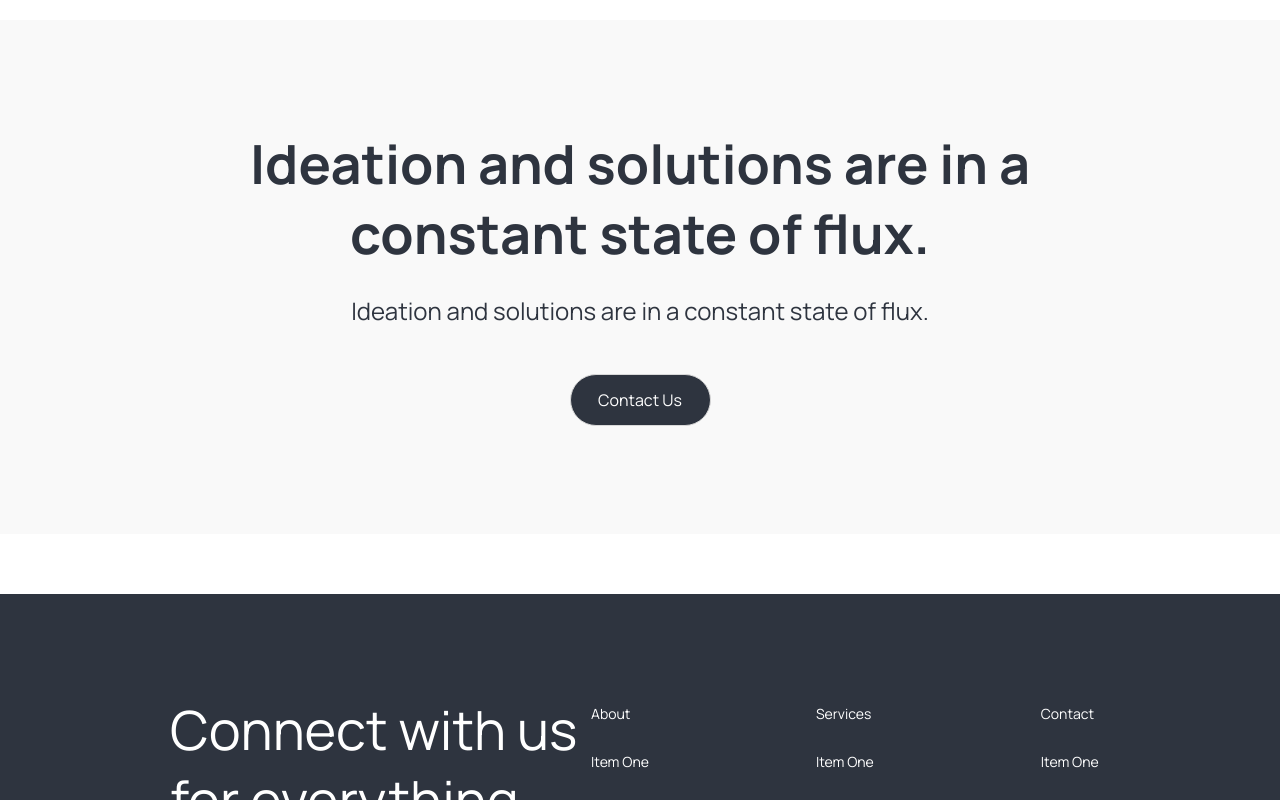
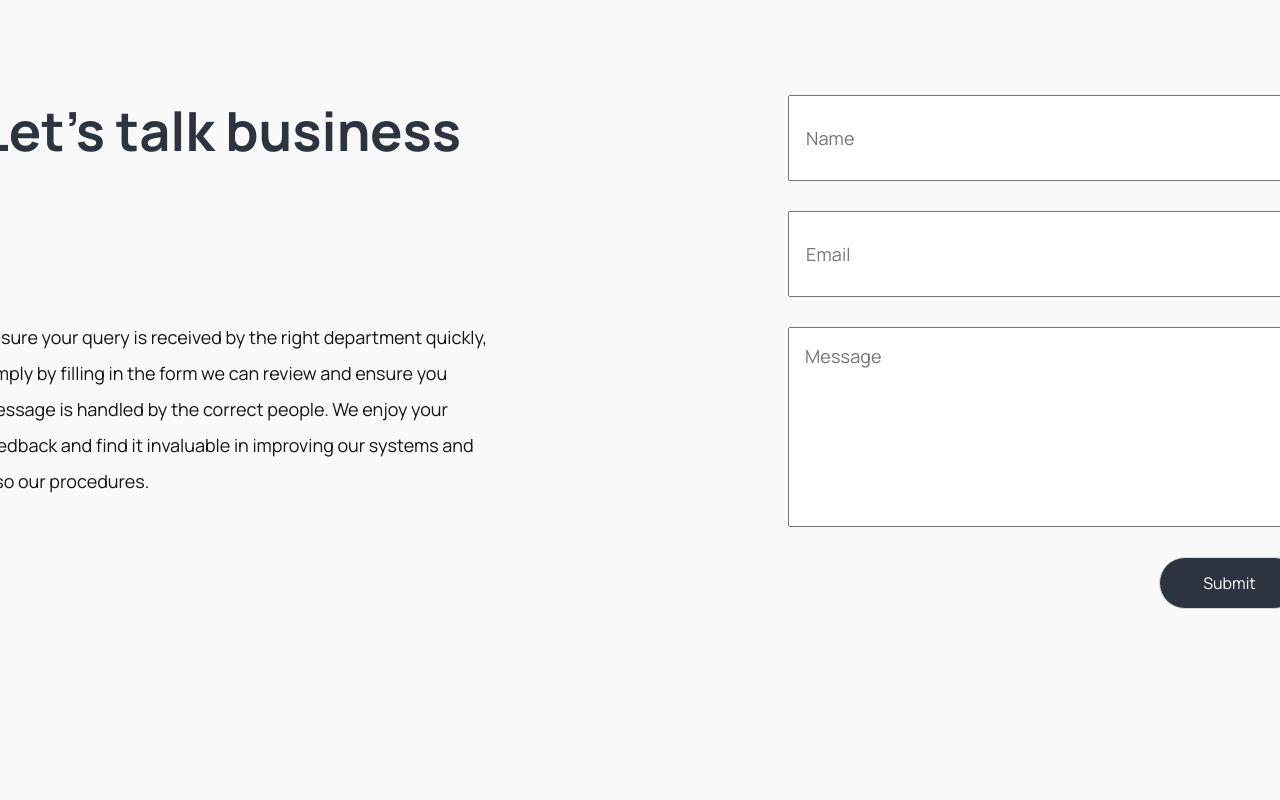
Before and after one commit to Doktorlich/petProject-1, a website built with Vite: page index.html in a window 1280 px wide. Both pictures are taken after a click on the button "Contact Us". Shown: the part 4647-5447 px from the top of the page. Built offline with nearby package versions, Linux system fonts and the light colour scheme.

Commit message:
Add modal window "contact us"
	Writing logic for interacting with a js window

```diff
--- a/index.html
+++ b/index.html
@@ -206,7 +206,7 @@
               <h2 class="contact__h2">Ideation and solutions are in a constant state of flux.</h2>
               <p class="contact__desc">Ideation and solutions are in a constant state of flux.</p>
             </div>
-            <button class="btn-more">Contact Us</button>
+            <button class="contact__btn btn-more">Contact Us</button>
           </div>
         </div>
       </div>
@@ -257,6 +257,27 @@
     </div>
   </footer>
 
+  <div class="modal-window hidden">
+    <span class="modal-window__exit"><img src="./public/images/cross.svg" alt="x"></span>
+    <div class="modal-window__inner">
+      <aside class="desc-content">
+        <h2 class="desc-content__h2">Let’s talk business</h2>
+        <p class="desc-content__p">Ensure your query is received by the right department quickly, simply by filling in
+          the form we can review and ensure you message is handled by the correct people. We enjoy your feedback and
+          find it invaluable in improving our systems and also our procedures.</p>
+      </aside>
+      <form class="form" action="#" id="mw-id">
+        <!-- <form class="form" action="#" method="post" id="mw-id"> -->
+        <input class="form__field-item" type="text" placeholder="Name" name="name">
+        <input class="form__field-item" type="email" placeholder="Email" name="email">
+        <textarea class="form__area-item" placeholder="Message" name="message"></textarea>
+        <input class="btn-more" type="button" value="Submit" form="mw-id">
+        <!-- <input class="btn-more" type="submit" value="Submit" form="mw-id"> -->
+      </form>
+    </div>
+  </div>
+
+  <div class="overlay hidden"></div>
 </body>
 
 </html>
--- a/src/js/main.js
+++ b/src/js/main.js
@@ -1 +1,31 @@
 import "../scss/style.scss";
+
+const contactBtn = document.querySelector(".contact__btn");
+const modalWindow = document.querySelector(".modal-window");
+const overlay = document.querySelector(".overlay");
+const close = document.querySelector(".modal-window__exit");
+
+contactBtn.addEventListener("click", e => {
+    e.preventDefault();
+    modalWindow.classList.remove("hidden");
+    overlay.classList.remove("hidden");
+});
+
+close.addEventListener("click", e => {
+    e.preventDefault();
+    modalWindow.classList.add("hidden");
+    overlay.classList.add("hidden");
+});
+
+overlay.addEventListener("click", e => {
+    e.preventDefault();
+    modalWindow.classList.add("hidden");
+    overlay.classList.add("hidden");
+});
+document.addEventListener("keydown", e => {
+
+    if (e.key === "Escape") {
+        modalWindow.classList.add("hidden");
+        overlay.classList.add("hidden");
+    }
+});
--- a/src/scss/content__contact.scss
+++ b/src/scss/content__contact.scss
@@ -7,7 +7,6 @@
 
     &__wrapper {
         display: flex;
-
         justify-content: center;
         align-items: center;
         width: 1600px;
--- /dev/null
+++ b/src/scss/modal-window.scss
@@ -0,0 +1,86 @@
+.modal-window {
+    position: fixed;
+    z-index: 1;
+    top: 50%;
+    left: 50%;
+    transform: translate(-50%, -50%);
+
+    // .modal-window__inner
+    display: flex;
+    align-items: center;
+    justify-content: center;
+    width: 1600px;
+    height: 800px;
+    background: rgb(249, 249, 249);
+    &__inner {
+        display: flex;
+        justify-content: space-between;
+        width: 1320px;
+        height: 610px;
+    }
+
+    &__exit {
+        width: 50px;
+        height: 50px;
+        position: absolute;
+        top: 50px;
+        right: 50px;
+        cursor: pointer;
+
+        &:active {
+            transform: rotate(45deg);
+            transition: 0.3s;
+        }
+    }
+}
+
+.form {
+    // .form__field-item
+    display: flex;
+    flex-direction: column;
+    gap: 30px;
+    align-items: end;
+
+    &__field-item {
+        color: rgb(119, 119, 119);
+        font-family: "ManropeRegular";
+        font-size: 18px;
+        font-weight: 500;
+        line-height: 24px;
+        letter-spacing: 0.15px;
+        width: 512px;
+        height: 86px;
+        padding: 16px;
+    }
+
+    // .form__area-item
+
+    &__area-item {
+        color: rgb(119, 119, 119);
+        font-family: "ManropeRegular";
+        font-size: 18px;
+        font-weight: 500;
+        line-height: 24px;
+        letter-spacing: 0.15px;
+        width: 512px;
+        height: 200px;
+        padding: 16px;
+        resize: none;
+    }
+}
+input.btn-more {
+    cursor: pointer;
+}
+
+.modal-window.desc-content {
+    height: 100px;
+    // .desc-content__h2
+
+    &__h2 {
+    }
+
+    // .desc-content__p
+
+    &__p {
+    }
+}
--- a/src/scss/style.scss
+++ b/src/scss/style.scss
@@ -11,6 +11,7 @@
 @import "./content__gallery.scss";
 @import "./content__contact.scss";
 @import "./footer.scss";
+@import "./modal-window.scss";
 
 html {
     box-sizing: border-box;
@@ -49,3 +50,19 @@ button {
     line-height: 22px;
     cursor: pointer;
 }
+.overlay {
+    position: fixed;
+    top: 0;
+    left: 0;
+    width: 100%;
+    height: 100%;
+    background-color: rgba(0, 0, 0, 0.5);
+    backdrop-filter: blur(4px);
+
+    transition: all 0.9s;
+}
+.hidden {
+    visibility: hidden;
+    opacity: 0;
+
+}
```
Also changed, not shown: public/images/cross.svg (added).
